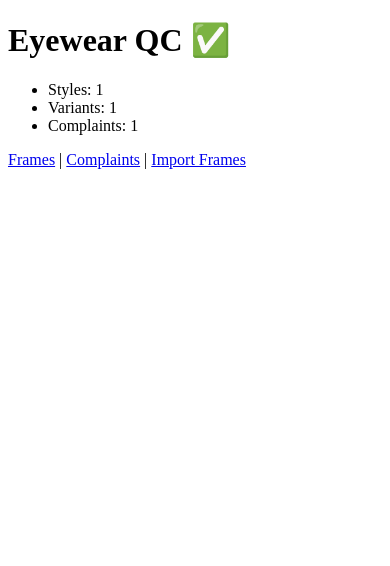
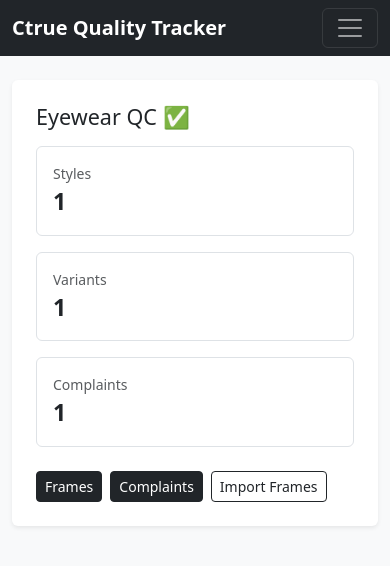
Before and after one commit to joseph8079/eyewear-qc, a Django app: page / in a window 390 px wide. Shown: the top 566 px of the page. Run offline with Django 5.2, Linux system fonts and the light colour scheme; a user stored in the database is signed in; data comes from the database, SQL or seed files in the repository.

Commit message:
Update home.html

```diff
--- a/templates/qc/home.html
+++ b/templates/qc/home.html
@@ -1,22 +1,36 @@
-<!doctype html>
-<html>
-  <head>
-    <meta charset="utf-8" />
-    <title>Eyewear QC</title>
-  </head>
-  <body>
-    <h1>Eyewear QC ✅</h1>
+{% extends "qc/base.html" %}
 
-    <ul>
-      <li>Styles: {{ stats.styles }}</li>
-      <li>Variants: {{ stats.variants }}</li>
-      <li>Complaints: {{ stats.complaints }}</li>
-    </ul>
+{% block content %}
+  <div class="p-4 bg-white rounded shadow-sm">
+    <h1 class="h4 mb-3">Eyewear QC ✅</h1>
 
-    <p>
-      <a href="/frames/">Frames</a> |
-      <a href="/complaints/">Complaints</a> |
-      <a href="/import/frames/">Import Frames</a>
-    </p>
-  </body>
-</html>
+    <div class="row g-3">
+      <div class="col-md-4">
+        <div class="border rounded p-3">
+          <div class="text-muted small">Styles</div>
+          <div class="fs-3 fw-semibold">{{ stats.styles }}</div>
+        </div>
+      </div>
+
+      <div class="col-md-4">
+        <div class="border rounded p-3">
+          <div class="text-muted small">Variants</div>
+          <div class="fs-3 fw-semibold">{{ stats.variants }}</div>
+        </div>
+      </div>
+
+      <div class="col-md-4">
+        <div class="border rounded p-3">
+          <div class="text-muted small">Complaints</div>
+          <div class="fs-3 fw-semibold">{{ stats.complaints }}</div>
+        </div>
+      </div>
+    </div>
+
+    <div class="mt-4 d-flex gap-2 flex-wrap">
+      <a class="btn btn-dark btn-sm" href="{% url 'frames_list' %}">Frames</a>
+      <a class="btn btn-dark btn-sm" href="{% url 'complaints_list' %}">Complaints</a>
+      <a class="btn btn-outline-dark btn-sm" href="{% url 'import_frames' %}">Import Frames</a>
+    </div>
+  </div>
+{% endblock %}
```
